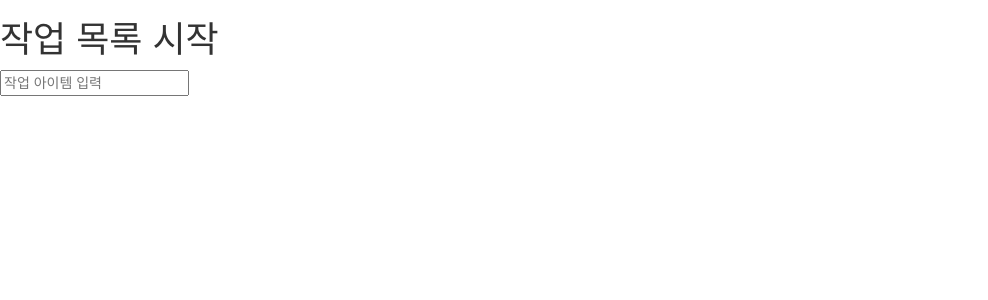
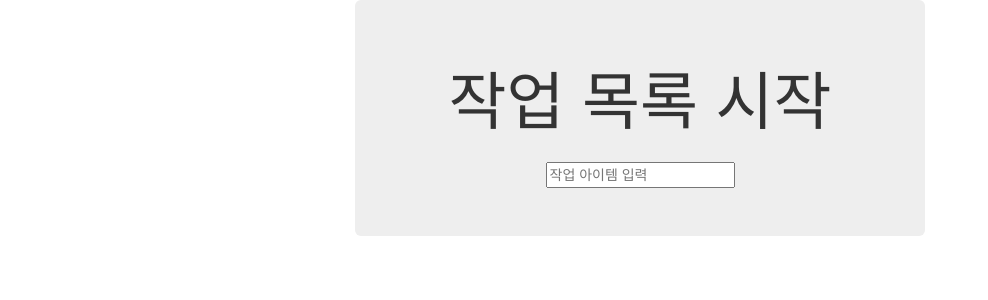
Before and after one commit to urangurang/flask-tdd-with-testing-goat, a Flask app: page / in a window 1280 px wide. Shown: the top 300 px of the page, without its empty margins (0-988 px from the left). Run offline with Flask 2, Linux system fonts and the light colour scheme; some libraries are stand-ins or nearby versions.

Commit message:
Add main stylesheet file

```diff
--- /dev/null
+++ b/blog/static/css/base.css
@@ -0,0 +1,3 @@
+#id_new_item {
+    margin-top: 2ex; // The ex unit is rarely used. Its purpose is to express sizes that must be related to the x-height of a font.
+}
--- a/blog/templates/base.html
+++ b/blog/templates/base.html
@@ -4,17 +4,28 @@
     <meta charset="UTF-8">
     <meta name="viewport" content="width=device-width, initial-scale=1.0">
     <title>To-Do lists</title>
-    <link rel="stylesheet" href="css/bootstrap.min.css" media="screen">
+    <link rel="stylesheet" href="{{ url_for('static', filename='css/bootstrap.min.css') }}" media="screen">
+    <link rel="stylesheet" href="{{ url_for('static', filename='css/base.css') }}" media="screen">
 </head>
 <body>
+<div class="container">
+    <div class="col-md-6 col-md-offset-3 jumbotron">
+        <div class="text-center">
             <h1>{% block header_text %}{% endblock %}</h1>
             <form action="{% block form_action %}{% endblock %}" method="POST">
                 <input type="text" name="item_text" id="id_new_item" placeholder="작업 아이템 입력">
             </form>
+        </div>
+    </div>
+    <div class="row">
+        <div class="col-md-6 col-md-offset-3">
             {% block table %}
+            {% endblock %}
+        </div>
+    </div>
+</div>
 
-    {% endblock %}
 <script type="text/javascript" src="http://code.jquery.com/jquery.js"></script>
-    <script type="text/javascript" src="js/bootstrap.min.js"></script>
+<script type="text/javascript" src="{{ url_for('static', filename='js/bootstrap.min.js') }}"></script>
 </body>
 </html>
```
Also changed, not shown: tdd.db. Lines whose indentation alone changed are shown as unchanged.
